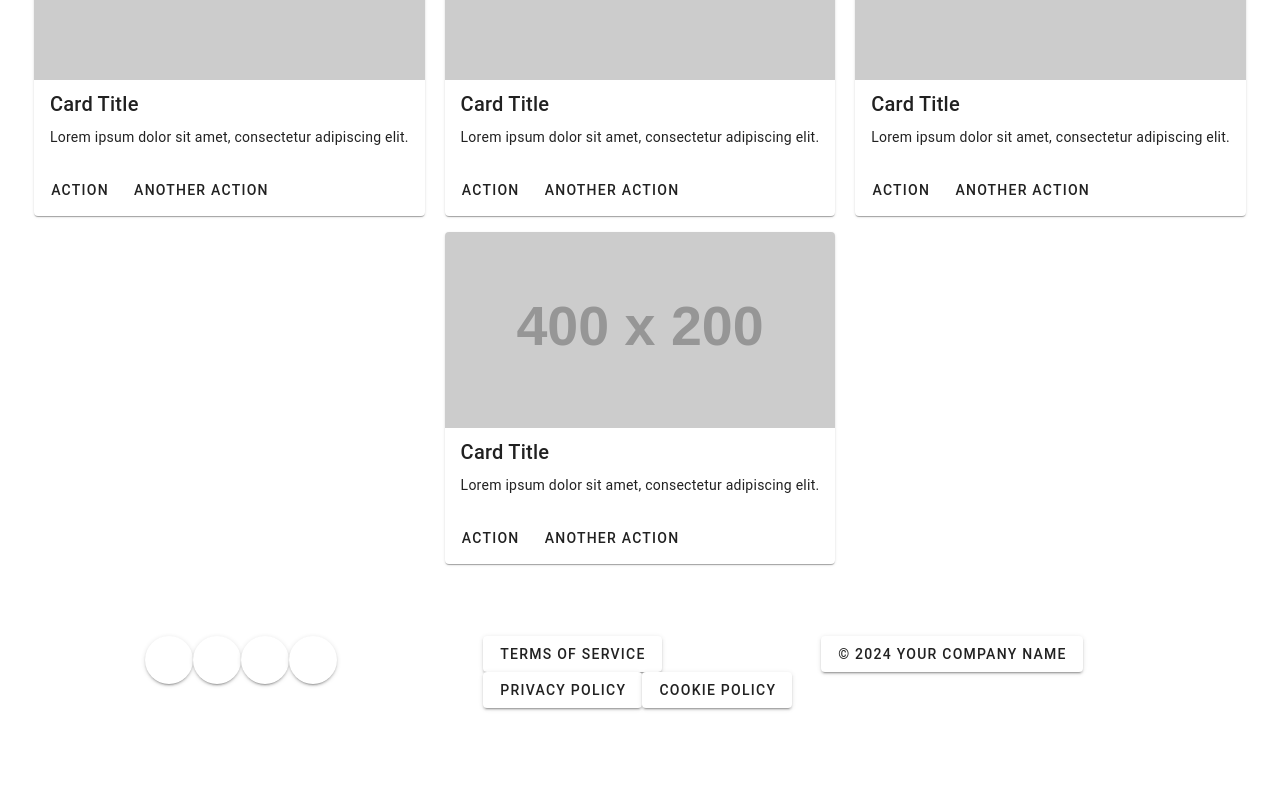
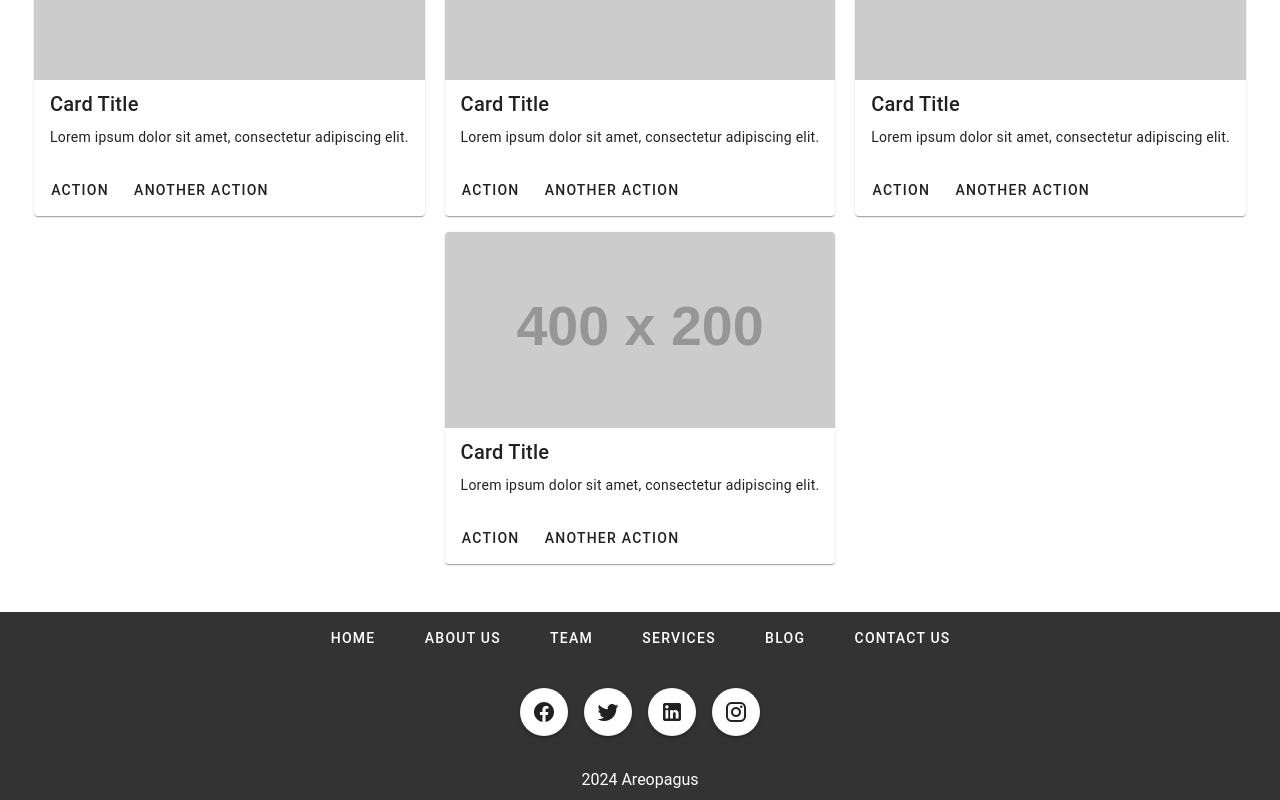
Before and after one commit to rodriguesrai/front-trein-vuejs-vuetify-ts, a Vue app: page / in a window 1280 px wide. Shown: the part 727-1527 px from the top of the page. Before the commit the page ends 1459 px from the top, so only its background shows below. Built offline with nearby package versions, Linux system fonts and the light colour scheme.

Commit message:
component TheFooter on HomePage

```diff
--- a/src/components/TheFooter.vue
+++ b/src/components/TheFooter.vue
@@ -1,8 +1,20 @@
 <template>
-  <v-footer>
+  <v-footer class="footer-container">
     <v-container>
-      <v-row>
-        <v-col cols="12" sm="6" md="4">
+      <v-row class="footer-wrapper">
+        <v-row class="">
+          <v-btn
+            v-for="link in links"
+            :key="link"
+            class="mx-2"
+            color="white"
+            rounded="xl"
+            variant="text"
+          >
+            {{ link }}
+          </v-btn>
+        </v-row>
+        <v-col class="icon-container">
           <v-btn icon>
             <v-icon>mdi-facebook</v-icon>
           </v-btn>
@@ -16,21 +28,45 @@
             <v-icon>mdi-instagram</v-icon>
           </v-btn>
         </v-col>
-
-        <v-col cols="12" sm="6" md="4">
-          <v-btn>Terms of Service</v-btn>
-          <v-btn>Privacy Policy</v-btn>
-          <v-btn>Cookie Policy</v-btn>
-        </v-col>
-
-        <v-col cols="12" sm="12" md="4">
-          <v-btn>© 2024 Your Company Name</v-btn>
-        </v-col>
+        <v-row> {{ year }} Areopagus </v-row>
       </v-row>
     </v-container>
   </v-footer>
 </template>
 
-<script setup lang="ts"></script>
+<script setup lang="ts">
+import { ref } from 'vue'
 
-<style scoped></style>
+const year = ref(new Date().getFullYear())
+const links = ref(['Home', 'About Us', 'Team', 'Services', 'Blog', 'Contact Us'])
+</script>
+
+<style scoped>
+.footer-container {
+  background-color: #333;
+  color: #fff;
+  padding: 1rem;
+  width: 100%;
+}
+
+.icon-container {
+  display: flex;
+  justify-content: center;
+  gap: 1rem;
+}
+
+.footer-items-container {
+  display: flex;
+  flex-direction: column;
+  align-items: center;
+  gap: 1rem;
+}
+
+.footer-wrapper {
+  display: flex;
+  flex-direction: column;
+  justify-content: center;
+  align-items: center;
+  gap: 2rem;
+}
+</style>
--- a/src/main.ts
+++ b/src/main.ts
@@ -3,6 +3,7 @@ import 'vuetify/styles'
 import { createVuetify } from 'vuetify'
 import * as components from 'vuetify/components'
 import * as directives from 'vuetify/directives'
+import '@mdi/font/css/materialdesignicons.css'
 
 import { createApp } from 'vue'
 import App from './App.vue'
--- a/src/views/HomePage.vue
+++ b/src/views/HomePage.vue
@@ -20,8 +20,8 @@
 <script setup lang="ts">
 import { ref } from 'vue'
 import TheHeader from '@/components/TheHeader.vue'
+import TheFooter from '@/components/TheFooter.vue'
 import CardItem from '@/components/CardItem.vue'
-import TheFooter from '@/components/TheFooter.vue'
 
 const slides = ref(['First', 'Second', 'Third', 'Fourth', 'Fifth'])
 const colors = ref(['indigo', 'warning', 'pink darken-2', 'red lighten-1', 'deep-purple accent-4'])
```
